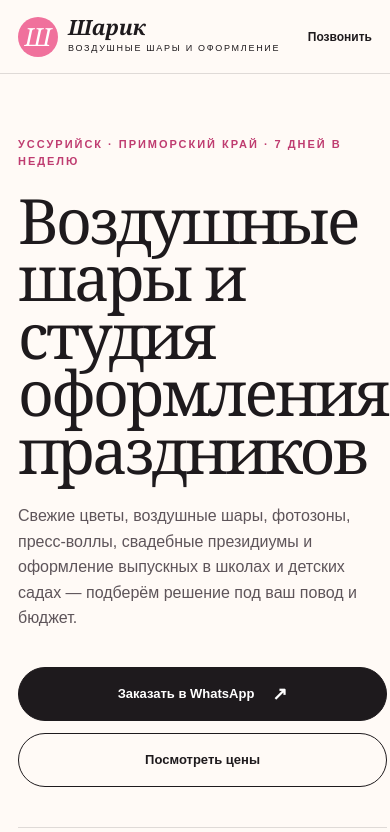
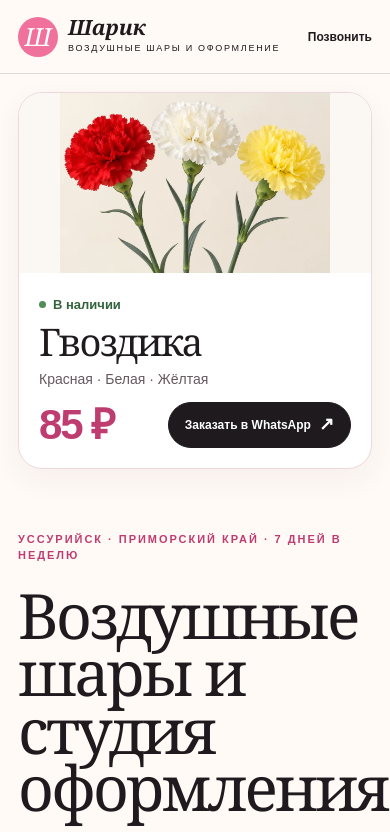
Before and after one commit to shafranovskijm-pixel/shariku-website, a Next.js app: page / in a window 390 px wide. Shown: the top 832 px of the page. Built offline with nearby package versions, Linux system fonts and the light colour scheme.

Commit message:
Show in-stock carnations in three colors for 85 rubles

```diff
--- /dev/null
+++ b/app/CarnationOffer.tsx
@@ -0,0 +1,32 @@
+import Image from "next/image";
+
+const orderLink = `https://wa.me/79243370123?text=${encodeURIComponent(
+  "Здравствуйте! Пишу с сайта shariku.ru. Хочу заказать гвоздики по 85 ₽. Подскажите, пожалуйста, ближайшее время получения.",
+)}`;
+
+export default function CarnationOffer() {
+  return (
+    <section className="carnation-offer" aria-labelledby="carnation-offer-title">
+      <figure className="carnation-offer-image">
+        <Image
+          src="/images/flowers/carnations-red-white-yellow.webp"
+          alt="Красная, белая и жёлтая гвоздики"
+          fill
+          priority
+          sizes="(max-width: 700px) calc(100vw - 36px), 34vw"
+        />
+      </figure>
+      <div className="carnation-offer-copy">
+        <span className="carnation-availability"><i aria-hidden="true" />В наличии</span>
+        <h2 id="carnation-offer-title">Гвоздика</h2>
+        <p>Красная · Белая · Жёлтая</p>
+      </div>
+      <div className="carnation-offer-order">
+        <strong className="carnation-offer-price">85 ₽</strong>
+        <a className="button button-primary" href={orderLink} data-ym-goal="flower_order_click">
+          Заказать в WhatsApp <span aria-hidden="true">↗</span>
+        </a>
+      </div>
+    </section>
+  );
+}
--- a/app/CategoryLanding.tsx
+++ b/app/CategoryLanding.tsx
@@ -1,5 +1,6 @@
 import Image from "next/image";
 import Link from "next/link";
+import CarnationOffer from "./CarnationOffer";
 import { YANDEX_MAPS_URL } from "./business-location";
 
 export type CategoryOffer = {
@@ -116,6 +117,8 @@ export default function CategoryLanding({ data }: { data: CategoryLandingData })
           Позвонить Екатерине
         </a>
       </header>
+
+      {data.slug === "flowers" && <CarnationOffer />}
 
       <nav className="category-breadcrumb" aria-label="Хлебные крошки">
         <Link href="/">Главная</Link>
--- a/app/globals.css
+++ b/app/globals.css
@@ -100,6 +100,162 @@ nav a:hover,
   font-size: 14px;
   font-weight: 700;
   justify-self: end;
+}
+
+.carnation-offer {
+  align-items: center;
+  background: #fff;
+  border: 1px solid #edd9dd;
+  border-radius: 24px;
+  box-shadow: 0 10px 30px rgba(99, 43, 66, 0.06);
+  display: grid;
+  gap: clamp(20px, 3vw, 44px);
+  grid-template-columns: minmax(240px, 34%) minmax(0, 1fr) auto;
+  margin: 22px clamp(22px, 4vw, 72px) 0;
+  overflow: hidden;
+  padding-right: clamp(22px, 3vw, 44px);
+}
+
+.carnation-offer-image {
+  background: #fbf7f2;
+  height: 240px;
+  margin: 0;
+  position: relative;
+}
+
+.carnation-offer-image img {
+  object-fit: contain;
+}
+
+.carnation-availability {
+  align-items: center;
+  color: #32633c;
+  display: inline-flex;
+  font-size: 13px;
+  font-weight: 700;
+  gap: 7px;
+}
+
+.carnation-availability i {
+  background: #528d57;
+  border-radius: 50%;
+  height: 7px;
+  width: 7px;
+}
+
+.carnation-offer-copy h2 {
+  font-size: clamp(38px, 4vw, 58px);
+  line-height: 1.1;
+  margin: 10px 0 12px;
+}
+
+.carnation-offer-copy p {
+  color: #66585f;
+  font-size: 15px;
+  line-height: 1.5;
+  margin: 0;
+}
+
+.carnation-offer-order {
+  align-items: flex-start;
+  display: flex;
+  flex-direction: column;
+  gap: 15px;
+}
+
+.carnation-offer-price {
+  color: var(--pink-dark);
+  font-size: clamp(42px, 4.5vw, 62px);
+  letter-spacing: -0.05em;
+  line-height: 1;
+  white-space: nowrap;
+}
+
+.carnation-offer-order .button {
+  white-space: nowrap;
+}
+
+@media (min-width: 701px) and (max-width: 1000px) {
+  .carnation-offer {
+    gap: 18px 24px;
+    grid-template-columns: minmax(220px, 42%) minmax(0, 1fr);
+    padding-right: 24px;
+  }
+
+  .carnation-offer-image {
+    grid-row: span 2;
+    height: 260px;
+  }
+
+  .carnation-offer-copy {
+    align-self: end;
+    padding-top: 22px;
+  }
+
+  .carnation-offer-order {
+    align-self: start;
+    gap: 12px;
+    padding-bottom: 22px;
+  }
+
+  .carnation-offer-copy h2 {
+    font-size: 38px;
+    margin: 7px 0;
+  }
+
+  .carnation-offer-price {
+    font-size: 38px;
+  }
+
+  .carnation-offer-order .button {
+    min-height: 44px;
+  }
+}
+
+@media (max-width: 700px) {
+  .carnation-offer {
+    gap: 0;
+    grid-template-columns: 1fr;
+    margin: 18px 18px 0;
+    padding: 0;
+  }
+
+  .carnation-offer-image {
+    height: 180px;
+  }
+
+  .carnation-offer-copy {
+    padding: 18px 20px 12px;
+  }
+
+  .carnation-offer-copy h2 {
+    font-size: 38px;
+    margin: 6px 0;
+  }
+
+  .carnation-offer-copy p {
+    font-size: 14px;
+  }
+
+  .carnation-offer-order {
+    align-items: center;
+    flex-direction: row;
+    flex-wrap: wrap;
+    gap: 12px 18px;
+    justify-content: space-between;
+    padding: 0 20px 20px;
+  }
+
+  .carnation-offer-price {
+    font-size: 42px;
+  }
+
+  .carnation-offer-order .button {
+    font-size: 12px;
+    gap: 8px;
+    min-height: 46px;
+    padding: 0 16px;
+  }
 }
 
 .hero {
--- a/app/page.tsx
+++ b/app/page.tsx
@@ -1,4 +1,5 @@
 import type { Metadata } from "next";
+import CarnationOffer from "./CarnationOffer";
 import SeasonalFlowerTitle from "./SeasonalFlowerTitle";
 import { YANDEX_MAPS_URL } from "./business-location";
 
@@ -93,6 +94,8 @@ export default function Home() {
           Позвонить Екатерине
         </a>
       </header>
+
+      <CarnationOffer />
 
       <section className="hero" id="top">
         <div className="hero-copy">
```
Also changed, not shown: public/images/flowers/carnations-red-white-yellow.webp (added), 1 other file (tests, documents, lock files or other folders).
